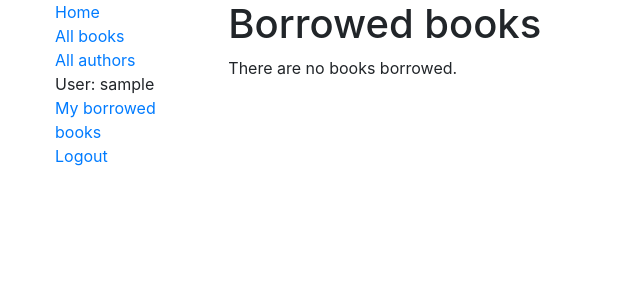
After one commit to mxmgny/django_locallibrary, a Django app: page /catalog/mybooks/ in a window 1280 px wide. The commit adds this page. Shown: the top 300 px of the page, without its empty margins (0-640 px from the left). Run offline with Django 3.2, Linux system fonts and the light colour scheme; the visitor is signed in with stand-in values (Sample User, id 1); data that the repository does not hold is empty; some libraries are stand-ins or nearby versions.

Commit message:
Add my book page

```diff
--- a/catalog/admin.py
+++ b/catalog/admin.py
@@ -29,7 +29,7 @@ class BookAdmin(admin.ModelAdmin):
 
 @admin.register(BookInstance)
 class BookInstanceAdmin(admin.ModelAdmin):
-    list_display = ('book', 'imprint', 'status', 'due_back')
+    list_display = ('book', 'imprint', 'status', 'borrower', 'due_back')
     list_filter = ( 'status', 'due_back',)
 
     fieldsets = (
@@ -37,10 +37,9 @@ class BookInstanceAdmin(admin.ModelAdmin):
             'fields': ('book', 'imprint', 'id')
         }),
         ('Avaliability', {
-            'fields': ('status', 'due_back')
+            'fields': ('status', 'due_back', 'borrower')
         })
     )
 
-
 admin.site.register(Language)
 admin.site.register(Genre)
--- a/catalog/templates/base_generic.html
+++ b/catalog/templates/base_generic.html
@@ -18,6 +18,13 @@
                 <li><a href="{% url 'index' %}">Home</a></li>
                 <li><a href="{% url 'books' %}">All books</a></li>
                 <li><a href="{% url 'authors' %}">All authors</a></li>
+                {% if user.is_authenticated %}
+                <li>User: {{ user.get_username }}</li>
+                <li><a href="{% url 'my_borrowed' %}">My borrowed books</a></li>
+                <li><a href="{% url 'logout' %}?next={{request.path}}">Logout</a></li>
+                {% else %}
+                <li><a href="{% url 'login'%}?next={{request.path}}">Login</a></li>
+                {% endif %}
             </ul>
             {% endblock %}
         </div>
--- /dev/null
+++ b/catalog/templates/catalog/bookinstance_list_borrowed_user.html
@@ -0,0 +1,17 @@
+{% extends 'base_generic.html' %}
+
+{% block content %}
+    <h1>Borrowed books</h1>
+    {% if bookinstance_list %}
+    <ul>
+        {% for bookinst in bookinstance_list %}
+        <li class="{% if bookinst.is_overdue %}text-danger{% endif %}">
+            <a href="{% url 'book_detail' bookinst.book.pk %}">{{ bookinst.book.title }}</a> ({{ bookinst.due_back }})
+        </li>
+        {% endfor %}
+    </ul>
+    {% else %}
+    <p>There are no books borrowed. </p>
+    {% endif %}
+
+{% endblock %}
--- a/catalog/urls.py
+++ b/catalog/urls.py
@@ -7,6 +7,7 @@ urlpatterns = [
     path('books/', views.BookListView.as_view(), name='books'),
     path('book/<int:pk>', views.BookDetailView.as_view(), name='book_detail'),
     path('authors/', views.AuthorListView.as_view(), name='authors'),
-    path('author/<int:pk>', views.AuthorDetailView.as_view(), name='author_detail')
+    path('author/<int:pk>', views.AuthorDetailView.as_view(), name='author_detail'),
+    path('mybooks/', views.LoanedBooksByUserListView.as_view(), name='my_borrowed')
     #re_path(r'^book/(?P<year>[\d]+)/()')
 ]
--- a/catalog/views.py
+++ b/catalog/views.py
@@ -1,6 +1,7 @@
 from django.shortcuts import render
 from .models import Book, BookInstance, Author, Genre
 from django.views.generic import ListView, DetailView
+from django.contrib.auth.mixins import LoginRequiredMixin
 
 # Create your views here.
 
@@ -51,3 +52,15 @@ class AuthorListView(ListView):
 class AuthorDetailView(DetailView):
     model = Author
     template_name = 'catalog/author_detail.html'
+
+
+class LoanedBooksByUserListView(LoginRequiredMixin, ListView):
+    """Generic class-based view listing books on loan to current user."""
+    model = BookInstance
+    template_name = 'catalog/bookinstance_list_borrowed_user.html'
+    paginate_by = 10
+
+    def get_queryset(self):
+        return BookInstance.objects.filter(borrower=self.request.user)\
+            .filter(status__exact='o')\
+            .order_by('due_back')
```
Also changed, not shown: catalog/models.py (+9 -0 lines), catalog/migrations/0003_bookinstance_borrower.py (added).
